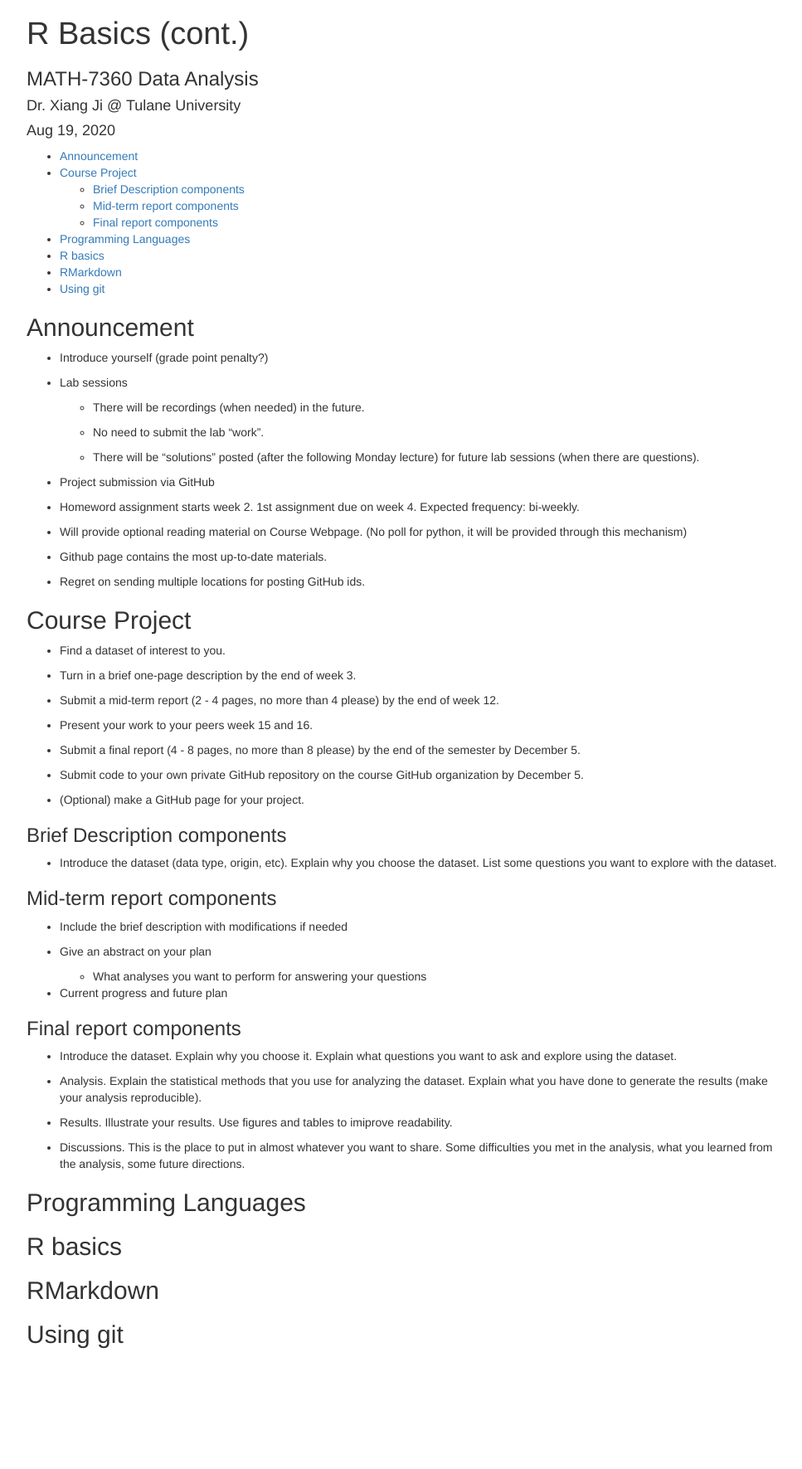
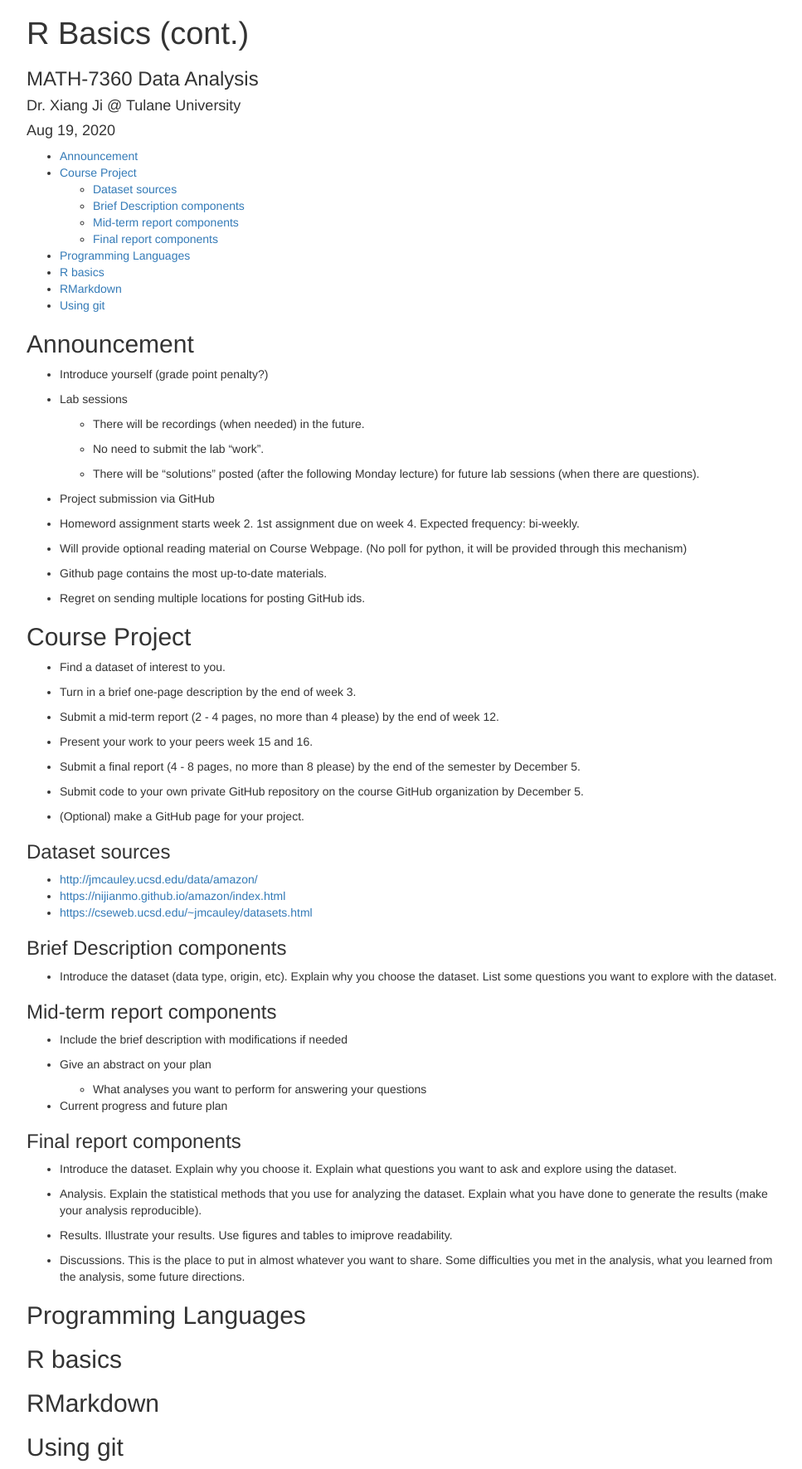
Before and after one commit to tulane-math7360/tulane-math7360.github.io, a Jekyll site: the page slides/03-R_cont/R_cont.html, which Jekyll copies as it is, in a window 1280 px wide. Shown: the whole page at 83% size, without its empty margins (153-1120 px from the left). Built offline with Jekyll 4.4.1, drawn with Linux system fonts in a browser that asks for light colours; before the commit the page ends 1635 px from its top, so only the background shows below that.

Commit message:
add some links

```diff
--- a/slides/03-R_cont/R_cont.Rmd
+++ b/slides/03-R_cont/R_cont.Rmd
@@ -48,6 +48,11 @@ csl: ../apa.csl
 
   - (Optional) make a GitHub page for your project.
 
+### Dataset sources
+  - http://jmcauley.ucsd.edu/data/amazon/
+  - https://nijianmo.github.io/amazon/index.html
+  - https://cseweb.ucsd.edu/~jmcauley/datasets.html
+
 ### Brief Description components
 
   - Introduce the dataset (data type, origin, etc).  Explain why you choose the dataset.  List some questions you want to explore with the dataset.
--- a/slides/03-R_cont/R_cont.html
+++ b/slides/03-R_cont/R_cont.html
@@ -387,6 +387,7 @@ summary {
 <li><a href="#announcement">Announcement</a></li>
 <li><a href="#course-project">Course Project</a>
 <ul>
+<li><a href="#dataset-sources">Dataset sources</a></li>
 <li><a href="#brief-description-components">Brief Description components</a></li>
 <li><a href="#mid-term-report-components">Mid-term report components</a></li>
 <li><a href="#final-report-components">Final report components</a></li>
@@ -426,6 +427,14 @@ summary {
 <li><p>Submit code to your own private GitHub repository on the course GitHub organization by December 5.</p></li>
 <li><p>(Optional) make a GitHub page for your project.</p></li>
 </ul>
+<div id="dataset-sources" class="section level3">
+<h3>Dataset sources</h3>
+<ul>
+<li><a href="http://jmcauley.ucsd.edu/data/amazon/" class="uri">http://jmcauley.ucsd.edu/data/amazon/</a></li>
+<li><a href="https://nijianmo.github.io/amazon/index.html" class="uri">https://nijianmo.github.io/amazon/index.html</a></li>
+<li><a href="https://cseweb.ucsd.edu/~jmcauley/datasets.html" class="uri">https://cseweb.ucsd.edu/~jmcauley/datasets.html</a></li>
+</ul>
+</div>
 <div id="brief-description-components" class="section level3">
 <h3>Brief Description components</h3>
 <ul>
```
